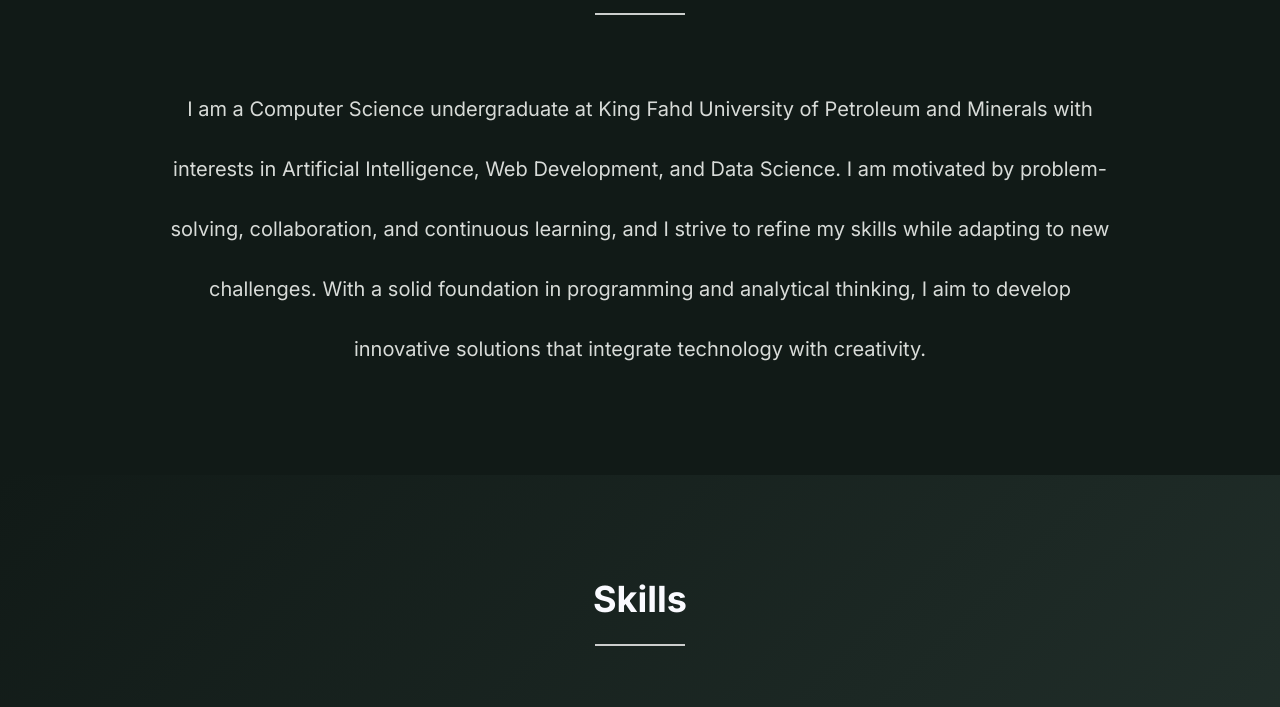
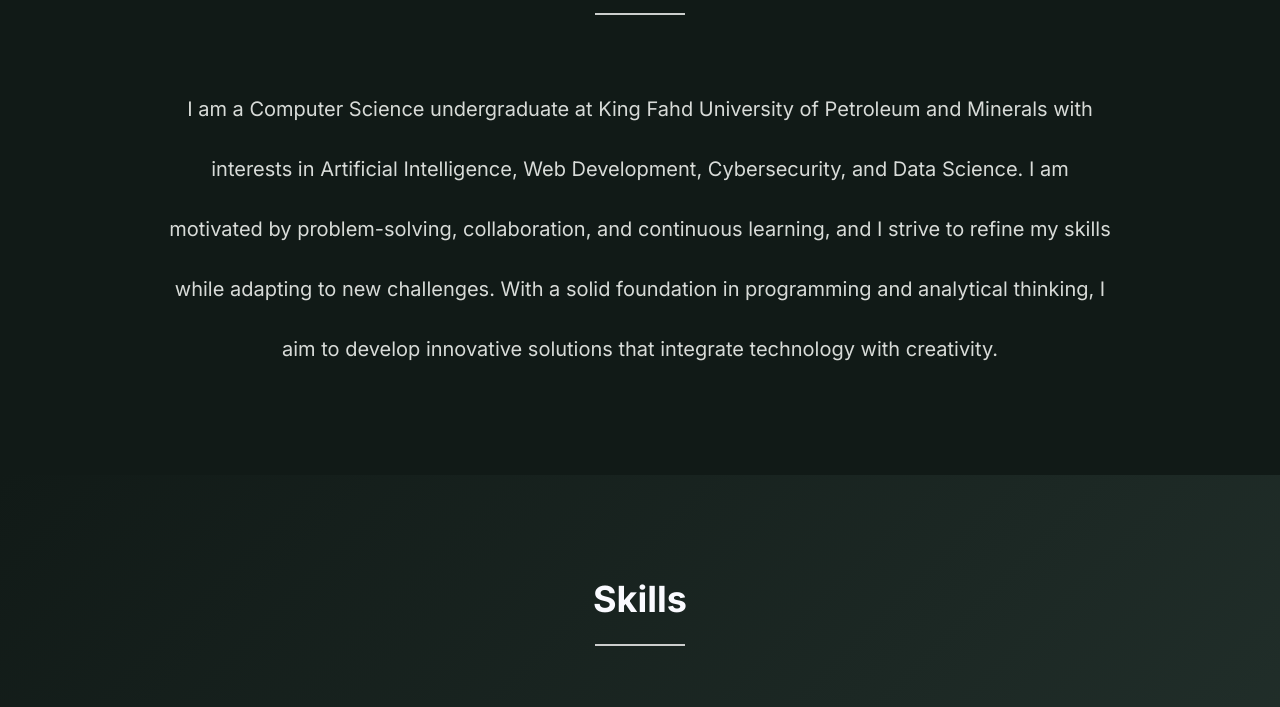
Before and after one commit to vuir/Assignment-4, a plain HTML site: page index.html in a window 1280 px wide. Shown: the part 957-1664 px from the top of the page. Drawn offline with Linux system fonts and the light colour scheme.

Commit message:
Add folder and clear code comments

```diff
--- a/index.html
+++ b/index.html
@@ -82,18 +82,13 @@
 
     <!-- Hero Section - Main landing area with name and profile image -->
     <section id="home" class="hero">
-        <!-- Container to center and constrain hero content width -->
         <div class="hero-container">
-            <!-- Main content wrapper for hero section -->
             <div class="hero-content">
-                <!-- Text content section with name, title and scroll indicator -->
                 <div class="hero-text">
                     <h1 class="hero-name">Hayat Alghamdi</h1>
-                    <!-- Professional title/description -->
                     <div class="hero-title">
                         <h2>Computer Science Student</h2>
                     </div>
-                    <!-- Scroll indicator to guide users to projects section -->
                     <div>
                         <a href="#projects" class="scroll-indicator" aria-label="Scroll to recent works">
                             <span>↓ Recent Projects</span>
@@ -110,25 +105,20 @@
 
     <!-- About Section - Personal introduction and background -->
     <section id="about" class="about">
-        <!-- Main container for section content -->
         <div class="container">
-            <!-- Section header with title and decorative underline -->
             <div class="section-header">
                 <h2 class="section-title">About me</h2>
                 <div class="section-underline"></div>
             </div>
 
-            <!-- About content containing personal description -->
             <div class="about-content">
-                <p>I am a Computer Science undergraduate at King Fahd University of Petroleum and Minerals with interests in Artificial Intelligence, Web Development, and Data Science. I am motivated by problem-solving, collaboration, and continuous learning, and I strive to refine my skills while adapting to new challenges. With a solid foundation in programming and analytical thinking, I aim to develop innovative solutions that integrate technology with creativity.</p>
+                <p>I am a Computer Science undergraduate at King Fahd University of Petroleum and Minerals with interests in Artificial Intelligence, Web Development, Cybersecurity, and Data Science. I am motivated by problem-solving, collaboration, and continuous learning, and I strive to refine my skills while adapting to new challenges. With a solid foundation in programming and analytical thinking, I aim to develop innovative solutions that integrate technology with creativity.</p>
             </div>
     </section>
 
     <!-- Skills Section - Technical skills and tools -->
     <section id="skills" class="skills">
-        <!-- Main container for section content -->
         <div class="container">
-            <!-- Section header with title and decorative underline -->
             <div class="section-header">
                 <h2 class="section-title">Skills</h2>
                 <div class="section-underline"></div>
@@ -136,7 +126,6 @@
 
             <!-- Grid container for skill items -->
             <div class="skills-grid">
-                <!-- Individual skill item with icon and label -->
                 <div class="skill-item">
                     <div class="skill-icon">
                         <img src="assets/icons/java.svg" alt="Java" class="icon-img">
@@ -219,9 +208,7 @@
 
     <!-- Projects Section - Portfolio of completed projects -->
     <section id="projects" class="projects">
-        <!-- Main container for section content -->
         <div class="container">
-            <!-- Section header with title and decorative underline -->
             <div class="section-header">
                 <h2 class="section-title">Projects</h2>
                 <div class="section-underline"></div>
@@ -237,13 +224,10 @@
 
             <!-- Grid container for project cards -->
             <div class="projects-grid">
-                <!-- Individual project card with image and description -->
                 <div class="project-card" data-language="python">
-                    <!-- Project image container -->
                     <div class="project-image">
                         <img src="assets/images/AI.jpg" alt="Classifier AI Model" class="project-img">
                     </div>
-                    <!-- Project content with title and description -->
                     <div class="project-content">
                         <h3 class="project-title">Classifier AI Model</h3>
                         <p class="project-description">Built a machine learning classifier in Python, testing multiple algorithms to improve accuracy and demonstrating curiosity in applied AI.</p>
@@ -284,9 +268,7 @@
 
     <!-- Contact Section - Contact form for getting in touch -->
     <section id="contact" class="contact">
-        <!-- Main container for section content -->
         <div class="container">
-            <!-- Section header with title and decorative underline -->
             <div class="section-header">
                 <h2 class="section-title">CONTACT ME</h2>
                 <div class="section-underline"></div>
@@ -294,9 +276,7 @@
 
             <!-- Contact form container -->
             <div class="contact-content">
-                <!-- Contact form for user inquiries -->
                 <form class="contact-form" id="contact-form" action="https://formspree.io/f/xdkwkdza" method="POST" novalidate>
-                    <!-- Name input field with validation -->
                     <div class="form-group">
                         <label for="name" class="form-label">Name</label>
                         <input type="text" id="name" name="name" class="form-input" required minlength="2" aria-describedby="name-error">
@@ -317,10 +297,8 @@
                         <span class="error-message" id="message-error" aria-live="polite"></span>
                     </div>
 
-                    <!-- Form submission button -->
                     <button type="submit" class="submit-btn">Send Message</button>
 
-                    <!-- Status message area for form feedback -->
                     <div class="form-status" id="form-status" aria-live="polite"></div>
                 </form>
             </div>
@@ -329,28 +307,21 @@
 
     <!-- Footer Section - Site footer with links and copyright -->
     <footer class="footer">
-        <!-- Main container for footer content -->
         <div class="container">
-            <!-- Footer main content area -->
             <div class="footer-content">
-                <!-- Footer logo/brand -->
                 <div class="footer-logo">
                     <a href="#home" aria-label="Home">HAG</a>
                 </div>
-                <!-- Footer navigation links -->
                 <div class="footer-links">
                     <a href="#home" class="footer-link">Home</a>
                     <a href="#about" class="footer-link">About</a>
                     <a href="#contact" class="footer-link">Contact</a>
                 </div>
             </div>
-            <!-- Footer bottom section with greeting and copyright -->
             <div class="footer-bottom">
-                <!-- Welcome message for visitors -->
                 <div class="greeting-message" id="greeting-message">
                     Good day! Thank you for visiting my portfolio.
                 </div>
-                <!-- Copyright information -->
                 <div class="copyright" id="copyright">
                     <span>&copy; <span id="current-year"></span> Hayat Alghamdi. All rights reserved.</span>
                 </div>
```
Also changed, not shown: 2 other files.
